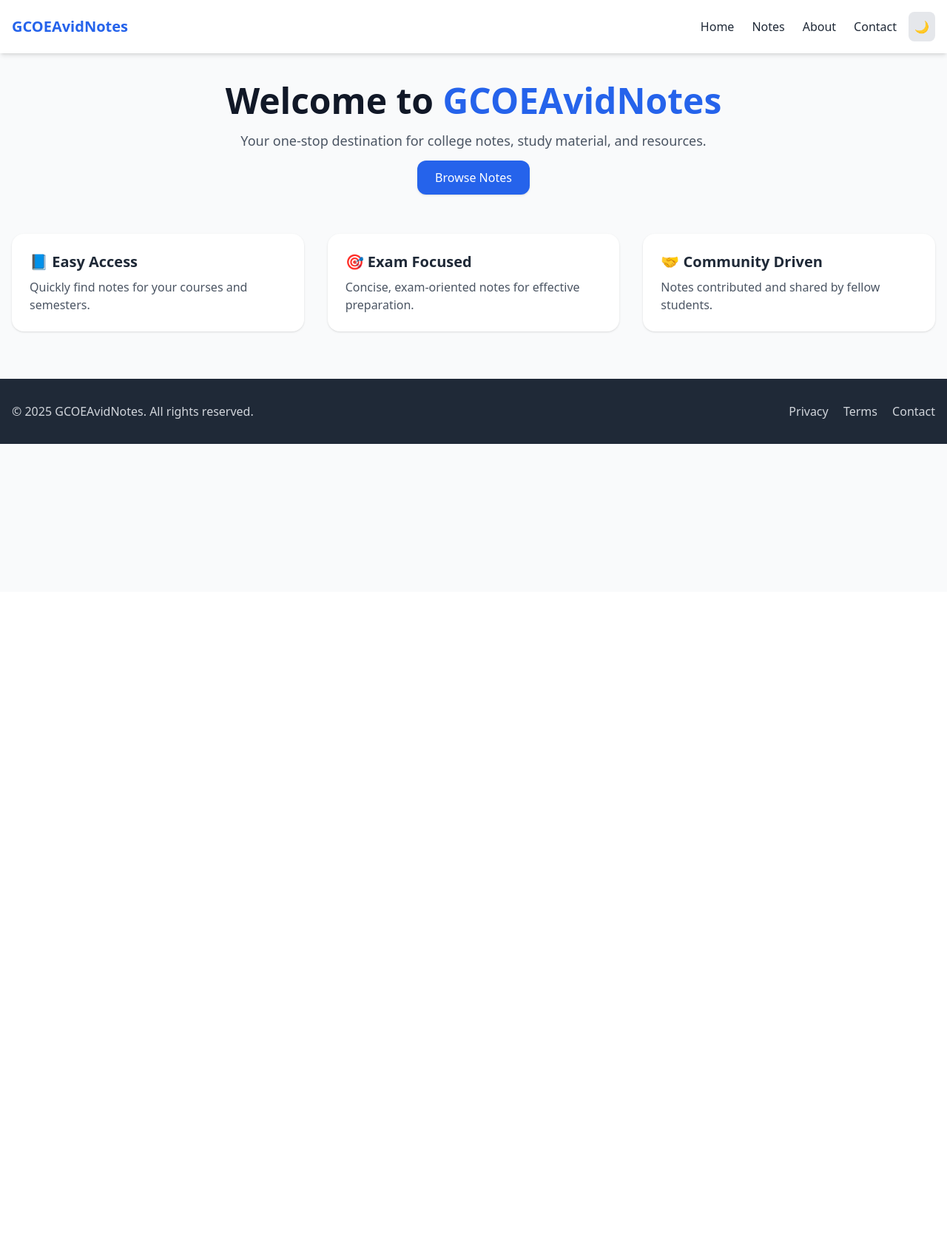
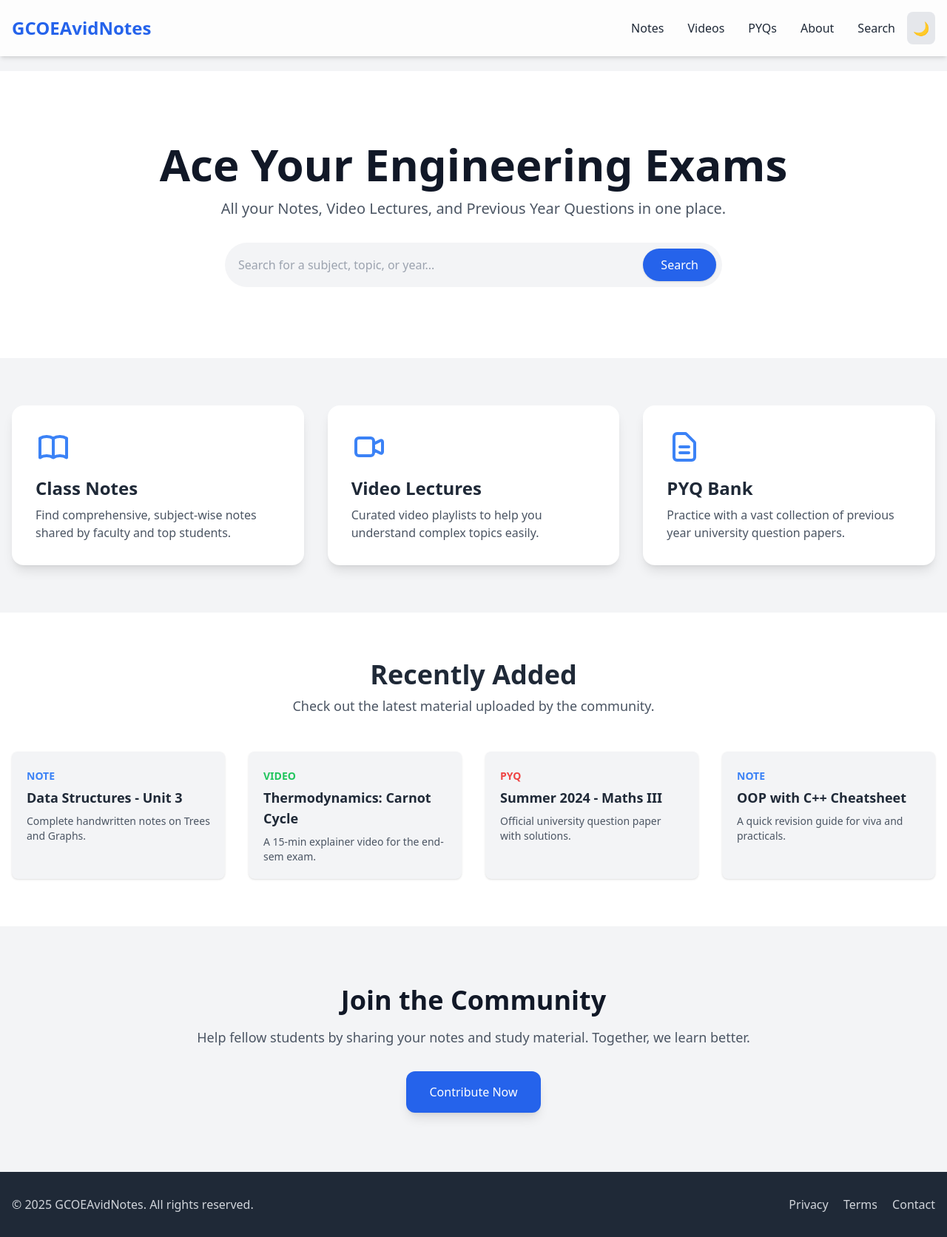
Before and after one commit to shraddheydukare96-bit/GCOEAvidNotes, a Django app: page / in a window 1280 px wide. Shown: the whole page at 74% size. Before the commit the page ends 600 px from the top, so only its background shows below. Run offline with Django 5.2, Linux system fonts and the light colour scheme; some libraries are stand-ins or nearby versions.

Commit message:
Update home.html

```diff
--- a/templates/home.html
+++ b/templates/home.html
@@ -3,7 +3,7 @@
 <head>
   <meta charset="UTF-8" />
   <meta name="viewport" content="width=device-width, initial-scale=1.0" />
-  <title>GCOEAvidNotes</title>
+  <title>GCOEAvidNotes | Notes, Videos & PYQs</title>
   <script src="https://cdn.tailwindcss.com"></script>
   <script>
     // Enable Tailwind dark mode
@@ -12,89 +12,151 @@
     }
   </script>
 </head>
-<body class="bg-gray-50 dark:bg-gray-900 text-gray-800 dark:text-gray-200">
+<body class="bg-gray-100 dark:bg-gray-900 text-gray-800 dark:text-gray-200">
 
-  <!-- Navbar -->
-  <header class="bg-white dark:bg-gray-800 shadow-md fixed top-0 left-0 w-full z-20">
+  <header class="bg-white/80 dark:bg-gray-800/80 backdrop-blur-sm shadow-md fixed top-0 left-0 w-full z-20">
     <div class="max-w-7xl mx-auto flex items-center justify-between p-4">
-      <h1 class="text-xl font-bold text-blue-600 dark:text-blue-400">GCOEAvidNotes</h1>
+      <h1 class="text-2xl font-bold text-blue-600 dark:text-blue-400">GCOEAvidNotes</h1>
       <div class="flex items-center space-x-4">
-        <!-- Desktop Nav -->
-        <nav class="hidden md:flex space-x-6 font-medium">
-          <a href="#" class="hover:text-blue-600 dark:hover:text-blue-400">Home</a>
-          <a href="#" class="hover:text-blue-600 dark:hover:text-blue-400">Notes</a>
-          <a href="#" class="hover:text-blue-600 dark:hover:text-blue-400">About</a>
-          <a href="#" class="hover:text-blue-600 dark:hover:text-blue-400">Contact</a>
+        <nav class="hidden md:flex space-x-8 font-medium">
+  <a href="notes.html" class="hover:text-blue-600 dark:hover:text-blue-400 transition-colors">Notes</a>
+  <a href="videos.html" class="hover:text-blue-600 dark:hover:text-blue-400 transition-colors">Videos</a>
+  <a href="pyqs.html" class="hover:text-blue-600 dark:hover:text-blue-400 transition-colors">PYQs</a>
+  <a href="about.html" class="hover:text-blue-600 dark:hover:text-blue-400 transition-colors">About</a>
+   <a href="search.html" class="hover:text-blue-600 dark:hover:text-blue-400 transition-colors">Search</a>
 </nav>
-        <!-- Dark Mode Toggle -->
-        <button id="theme-toggle" class="p-2 rounded-lg bg-gray-200 dark:bg-gray-700">
+        <button id="theme-toggle" class="p-2 rounded-lg bg-gray-200 dark:bg-gray-700 text-lg">
           🌙
         </button>
-        <!-- Hamburger -->
         <button id="menu-btn" class="md:hidden text-gray-700 dark:text-gray-200">
-          <svg xmlns="http://www.w3.org/2000/svg" class="h-6 w-6" fill="none"
-            viewBox="0 0 24 24" stroke="currentColor">
-            <path stroke-linecap="round" stroke-linejoin="round"
-              stroke-width="2" d="M4 6h16M4 12h16M4 18h16"/>
+          <svg xmlns="http://www.w3.org/2000/svg" class="h-6 w-6" fill="none" viewBox="0 0 24 24" stroke="currentColor">
+            <path stroke-linecap="round" stroke-linejoin="round" stroke-width="2" d="M4 6h16M4 12h16M4 18h16" />
           </svg>
         </button>
       </div>
     </div>
   </header>
 
-  <!-- Sidebar -->
-  <aside id="sidebar"
-    class="fixed top-0 left-0 w-64 h-full bg-white dark:bg-gray-800 shadow-lg transform -translate-x-full transition-transform duration-300 md:hidden z-30">
+  <aside id="sidebar" class="fixed top-0 left-0 w-64 h-full bg-white dark:bg-gray-800 shadow-lg transform -translate-x-full transition-transform duration-300 md:hidden z-30">
     <div class="p-4 flex justify-between items-center border-b dark:border-gray-700">
       <h2 class="text-lg font-semibold text-blue-600 dark:text-blue-400">Menu</h2>
-      <button id="close-btn" class="text-gray-700 dark:text-gray-200">✕</button>
+      <button id="close-btn" class="text-gray-700 dark:text-gray-200 text-2xl">✕</button>
     </div>
-    <nav class="flex flex-col p-4 space-y-4 text-lg">
-      <a href="#" class="hover:text-blue-600 dark:hover:text-blue-400">Home</a>
-      <a href="#" class="hover:text-blue-600 dark:hover:text-blue-400">Notes</a>
-      <a href="#" class="hover:text-blue-600 dark:hover:text-blue-400">About</a>
-      <a href="#" class="hover:text-blue-600 dark:hover:text-blue-400">Contact</a>
+  <nav class="hidden md:flex space-x-8 font-medium">
+  <a href="notes.html" class="hover:text-blue-600 dark:hover:text-blue-400 transition-colors">Notes</a>
+  <a href="videos.html" class="hover:text-blue-600 dark:hover:text-blue-400 transition-colors">Videos</a>
+  <a href="pyqs.html" class="hover:text-blue-600 dark:hover:text-blue-400 transition-colors">PYQs</a>
+  <a href="about.html" class="hover:text-blue-600 dark:hover:text-blue-400 transition-colors">About</a>
+  <a href="search.html" class="hover:text-blue-600 dark:hover:text-blue-400 transition-colors">SearchS</a>
 </nav>
   </aside>
 
-  <!-- Overlay -->
   <div id="overlay" class="hidden fixed inset-0 bg-black bg-opacity-50 z-20"></div>
 
-  <!-- Hero Section -->
-  <section class="pt-24 md:pt-28 max-w-7xl mx-auto text-center px-4">
-    <h2 class="text-4xl md:text-5xl font-bold text-gray-900 dark:text-white mb-4">
-      Welcome to <span class="text-blue-600 dark:text-blue-400">GCOEAvidNotes</span>
+  <main class="pt-24">
+    <section class="text-center py-16 md:py-24 px-4 bg-white dark:bg-gray-800">
+      <div class="max-w-4xl mx-auto">
+        <h2 class="text-4xl md:text-6xl font-extrabold text-gray-900 dark:text-white mb-4">
+          Ace Your Engineering Exams
         </h2>
-    <p class="text-lg text-gray-600 dark:text-gray-300 mb-6">
-      Your one-stop destination for college notes, study material, and resources.
+        <p class="text-lg md:text-xl text-gray-600 dark:text-gray-300 mb-8">
+          All your Notes, Video Lectures, and Previous Year Questions in one place.
         </p>
-    <a href="#"
-      class="bg-blue-600 text-white px-6 py-3 rounded-xl shadow hover:bg-blue-700 dark:hover:bg-blue-500 transition">
-      Browse Notes
-    </a>
-  </section>
-
-  <!-- Features -->
-  <section class="max-w-7xl mx-auto grid md:grid-cols-3 gap-8 mt-16 px-4">
-    <div class="bg-white dark:bg-gray-800 p-6 rounded-2xl shadow hover:shadow-lg transition">
-      <h3 class="text-xl font-semibold mb-2">📘 Easy Access</h3>
-      <p class="text-gray-600 dark:text-gray-300">Quickly find notes for your courses and semesters.</p>
+        <div class="max-w-2xl mx-auto">
+          <div class="relative">
+            <input type="search" placeholder="Search for a subject, topic, or year..." class="w-full p-4 pr-20 rounded-full bg-gray-100 dark:bg-gray-700 border-2 border-transparent focus:border-blue-500 focus:ring-blue-500 transition">
+            <button class="absolute top-1/2 right-2 -translate-y-1/2 bg-blue-600 text-white px-6 py-2.5 rounded-full shadow hover:bg-blue-700 transition">
+              Search
+            </button>
           </div>
-    <div class="bg-white dark:bg-gray-800 p-6 rounded-2xl shadow hover:shadow-lg transition">
-      <h3 class="text-xl font-semibold mb-2">🎯 Exam Focused</h3>
-      <p class="text-gray-600 dark:text-gray-300">Concise, exam-oriented notes for effective preparation.</p>
         </div>
-    <div class="bg-white dark:bg-gray-800 p-6 rounded-2xl shadow hover:shadow-lg transition">
-      <h3 class="text-xl font-semibold mb-2">🤝 Community Driven</h3>
-      <p class="text-gray-600 dark:text-gray-300">Notes contributed and shared by fellow students.</p>
       </div>
     </section>
 
-  <!-- Footer -->
-  <footer class="bg-gray-800 dark:bg-gray-900 text-gray-300 dark:text-gray-400 mt-16">
+    <section class="py-16">
+      <div class="max-w-7xl mx-auto px-4">
+        <div class="grid grid-cols-1 md:grid-cols-3 gap-8">
+          <a href="#" class="block bg-white dark:bg-gray-800 p-8 rounded-2xl shadow-lg hover:shadow-xl hover:-translate-y-2 transition-all duration-300">
+            <div class="text-blue-500 mb-4">
+              <svg xmlns="http://www.w3.org/2000/svg" class="h-12 w-12" fill="none" viewBox="0 0 24 24" stroke="currentColor"><path stroke-linecap="round" stroke-linejoin="round" stroke-width="2" d="M12 6.253v13m0-13C10.832 5.477 9.246 5 7.5 5S4.168 5.477 3 6.253v13C4.168 18.477 5.754 18 7.5 18s3.332.477 4.5 1.253m0-13C13.168 5.477 14.754 5 16.5 5c1.747 0 3.332.477 4.5 1.253v13C19.832 18.477 18.246 18 16.5 18c-1.746 0-3.332.477-4.5 1.253" /></svg>
+            </div>
+            <h3 class="text-2xl font-bold mb-2">Class Notes</h3>
+            <p class="text-gray-600 dark:text-gray-400">Find comprehensive, subject-wise notes shared by faculty and top students.</p>
+          </a>
+          <a href="#" class="block bg-white dark:bg-gray-800 p-8 rounded-2xl shadow-lg hover:shadow-xl hover:-translate-y-2 transition-all duration-300">
+            <div class="text-blue-500 mb-4">
+              <svg xmlns="http://www.w3.org/2000/svg" class="h-12 w-12" fill="none" viewBox="0 0 24 24" stroke="currentColor"><path stroke-linecap="round" stroke-linejoin="round" stroke-width="2" d="M15 10l4.553-2.276A1 1 0 0121 8.618v6.764a1 1 0 01-1.447.894L15 14M5 18h8a2 2 0 002-2V8a2 2 0 00-2-2H5a2 2 0 00-2 2v8a2 2 0 002 2z" /></svg>
+            </div>
+            <h3 class="text-2xl font-bold mb-2">Video Lectures</h3>
+            <p class="text-gray-600 dark:text-gray-400">Curated video playlists to help you understand complex topics easily.</p>
+          </a>
+          <a href="#" class="block bg-white dark:bg-gray-800 p-8 rounded-2xl shadow-lg hover:shadow-xl hover:-translate-y-2 transition-all duration-300">
+            <div class="text-blue-500 mb-4">
+              <svg xmlns="http://www.w3.org/2000/svg" class="h-12 w-12" fill="none" viewBox="0 0 24 24" stroke="currentColor"><path stroke-linecap="round" stroke-linejoin="round" stroke-width="2" d="M9 12h6m-6 4h6m2 5H7a2 2 0 01-2-2V5a2 2 0 012-2h5.586a1 1 0 01.707.293l5.414 5.414a1 1 0 01.293.707V19a2 2 0 01-2 2z" /></svg>
+            </div>
+            <h3 class="text-2xl font-bold mb-2">PYQ Bank</h3>
+            <p class="text-gray-600 dark:text-gray-400">Practice with a vast collection of previous year university question papers.</p>
+          </a>
+        </div>
+      </div>
+    </section>
+
+    <section class="py-16 bg-white dark:bg-gray-800">
+        <div class="max-w-7xl mx-auto px-4">
+            <div class="text-center mb-12">
+                <h2 class="text-3xl md:text-4xl font-bold">Recently Added</h2>
+                <p class="text-lg text-gray-600 dark:text-gray-400 mt-2">Check out the latest material uploaded by the community.</p>
+            </div>
+            <div class="grid grid-cols-1 md:grid-cols-2 lg:grid-cols-4 gap-8">
+                <div class="bg-gray-100 dark:bg-gray-700 rounded-lg overflow-hidden shadow hover:shadow-lg transition-shadow">
+                    <div class="p-5">
+                        <span class="text-sm font-semibold text-blue-500 dark:text-blue-400">NOTE</span>
+                        <h4 class="font-bold text-lg mt-1 mb-2">Data Structures - Unit 3</h4>
+                        <p class="text-gray-600 dark:text-gray-300 text-sm">Complete handwritten notes on Trees and Graphs.</p>
+                    </div>
+                </div>
+                <div class="bg-gray-100 dark:bg-gray-700 rounded-lg overflow-hidden shadow hover:shadow-lg transition-shadow">
+                    <div class="p-5">
+                        <span class="text-sm font-semibold text-green-500 dark:text-green-400">VIDEO</span>
+                        <h4 class="font-bold text-lg mt-1 mb-2">Thermodynamics: Carnot Cycle</h4>
+                        <p class="text-gray-600 dark:text-gray-300 text-sm">A 15-min explainer video for the end-sem exam.</p>
+                    </div>
+                </div>
+                <div class="bg-gray-100 dark:bg-gray-700 rounded-lg overflow-hidden shadow hover:shadow-lg transition-shadow">
+                    <div class="p-5">
+                        <span class="text-sm font-semibold text-red-500 dark:text-red-400">PYQ</span>
+                        <h4 class="font-bold text-lg mt-1 mb-2">Summer 2024 - Maths III</h4>
+                        <p class="text-gray-600 dark:text-gray-300 text-sm">Official university question paper with solutions.</p>
+                    </div>
+                </div>
+                <div class="bg-gray-100 dark:bg-gray-700 rounded-lg overflow-hidden shadow hover:shadow-lg transition-shadow">
+                    <div class="p-5">
+                        <span class="text-sm font-semibold text-blue-500 dark:text-blue-400">NOTE</span>
+                        <h4 class="font-bold text-lg mt-1 mb-2">OOP with C++ Cheatsheet</h4>
+                        <p class="text-gray-600 dark:text-gray-300 text-sm">A quick revision guide for viva and practicals.</p>
+                    </div>
+                </div>
+            </div>
+        </div>
+    </section>
+
+    <section class="py-20">
+      <div class="max-w-4xl mx-auto text-center px-4">
+          <h2 class="text-3xl md:text-4xl font-bold text-gray-900 dark:text-white mb-4">Join the Community</h2>
+          <p class="text-lg text-gray-600 dark:text-gray-300 mb-8">
+            Help fellow students by sharing your notes and study material. Together, we learn better.
+          </p>
+          <a href="#" class="bg-blue-600 text-white px-8 py-4 rounded-xl shadow-lg hover:bg-blue-700 dark:hover:bg-blue-500 transition-transform hover:scale-105 inline-block">
+            Contribute Now
+          </a>
+      </div>
+    </section>
+  </main>
+
+  <footer class="bg-gray-800 dark:bg-gray-900/50 text-gray-300 dark:text-gray-400">
     <div class="max-w-7xl mx-auto px-4 py-8 flex flex-col md:flex-row justify-between items-center">
       <p>&copy; 2025 GCOEAvidNotes. All rights reserved.</p>
-      <div class="space-x-4 mt-2 md:mt-0">
+      <div class="space-x-4 mt-4 md:mt-0">
         <a href="#" class="hover:text-white">Privacy</a>
         <a href="#" class="hover:text-white">Terms</a>
         <a href="#" class="hover:text-white">Contact</a>
@@ -102,7 +164,6 @@
     </div>
   </footer>
 
-  <!-- JS -->
   <script>
     const menuBtn = document.getElementById('menu-btn');
     const closeBtn = document.getElementById('close-btn');
@@ -116,17 +177,15 @@
       sidebar.classList.remove('-translate-x-full');
       overlay.classList.remove('hidden');
     });
-    closeBtn.addEventListener('click', () => {
+    const closeSidebar = () => {
       sidebar.classList.add('-translate-x-full');
       overlay.classList.add('hidden');
-    });
-    overlay.addEventListener('click', () => {
-      sidebar.classList.add('-translate-x-full');
-      overlay.classList.add('hidden');
-    });
+    };
+    closeBtn.addEventListener('click', closeSidebar);
+    overlay.addEventListener('click', closeSidebar);
 
     // Dark mode toggle with persistence
-    if (localStorage.theme === 'dark') {
+    if (localStorage.theme === 'dark' || (!('theme' in localStorage) && window.matchMedia('(prefers-color-scheme: dark)').matches)) {
       htmlEl.classList.add('dark');
       themeToggle.textContent = '☀️';
     } else {
```
Lines whose indentation alone changed are shown as unchanged.
